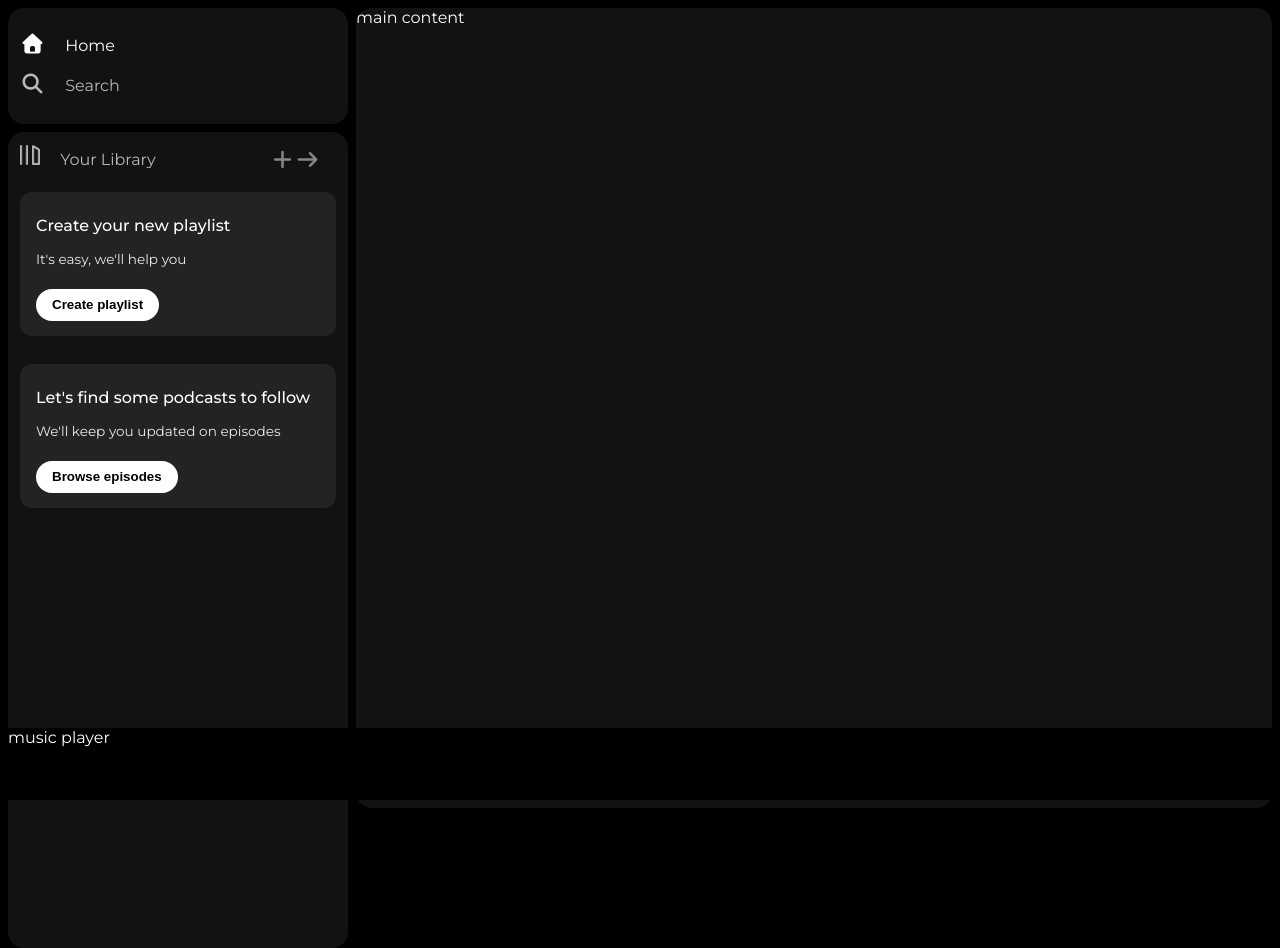
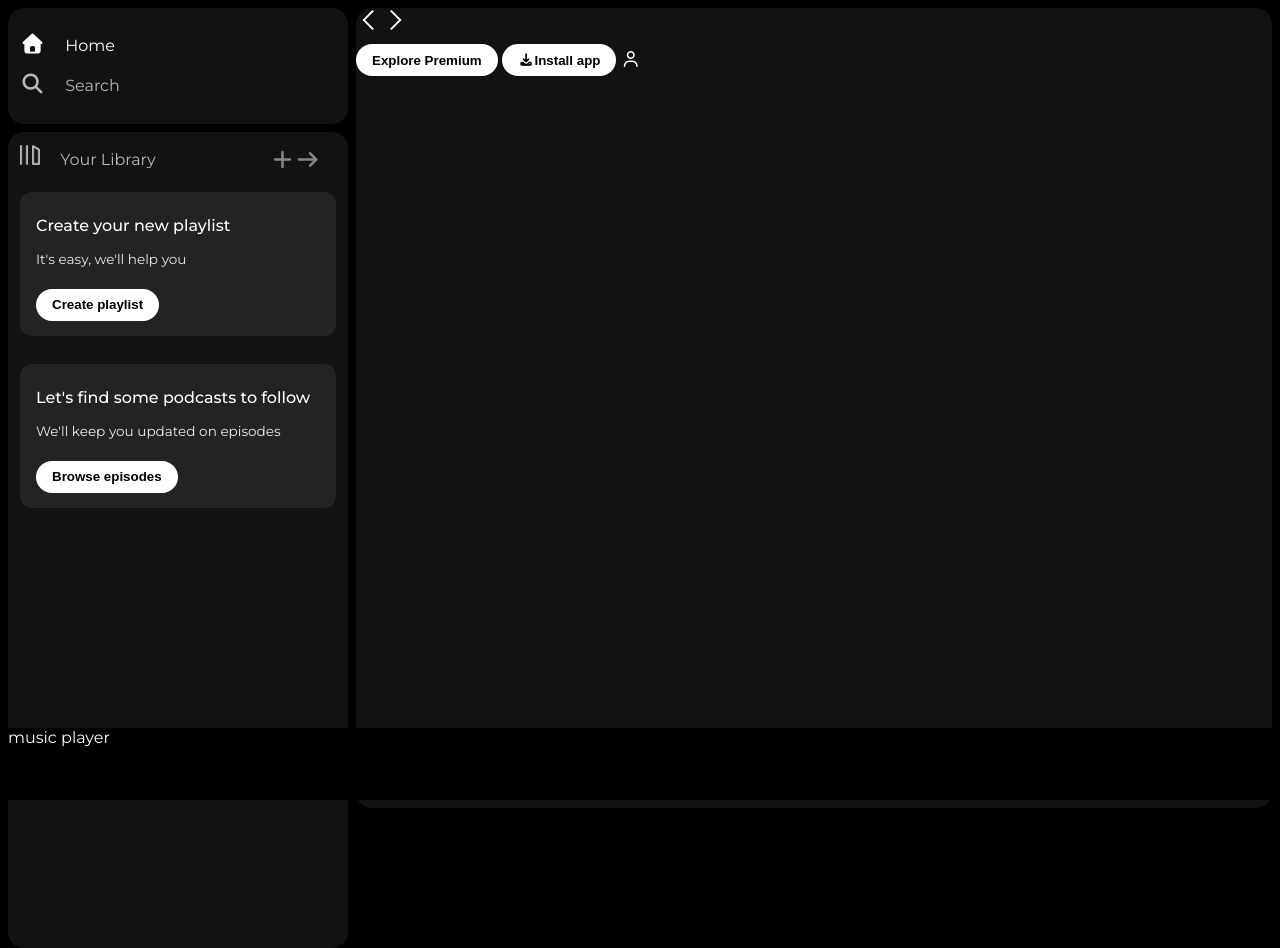
Before and after one commit to sahitya1903/spotify-clone, a plain HTML site: page index.html in a window 1280 px wide. Drawn offline with Linux system fonts and the light colour scheme.

Commit message:
Add sticky navigation bar and cards container to main content area

```diff
--- a/index.html
+++ b/index.html
@@ -58,7 +58,23 @@
 
             </div>
         </div>
-        <div class="main-content">main content</div>
+        <div class="main-content">
+            <div class="sticky-nav">
+                <div class="sticky-nav-icons">
+                    <img src="./assets/backward_icon.png">
+                    <img src="./assets/forward_icon.png" class="hide">
+                </div>
+                <div class="sticky-nav-options">
+                    <button class="badge nav-item hide">Explore Premium</button>
+                    <button class="badge nav-item dark-badge"><i class="fa-solid fa-download"></i>Install app</button>
+                    <i class="fa-regular fa-user nav-item"></i>
+                </div>
+            </div>
+
+            <div class="cards">
+
+            </div>
+        </div>
         <div class="music-player">music player</div>
     </div>
 </body>
```
